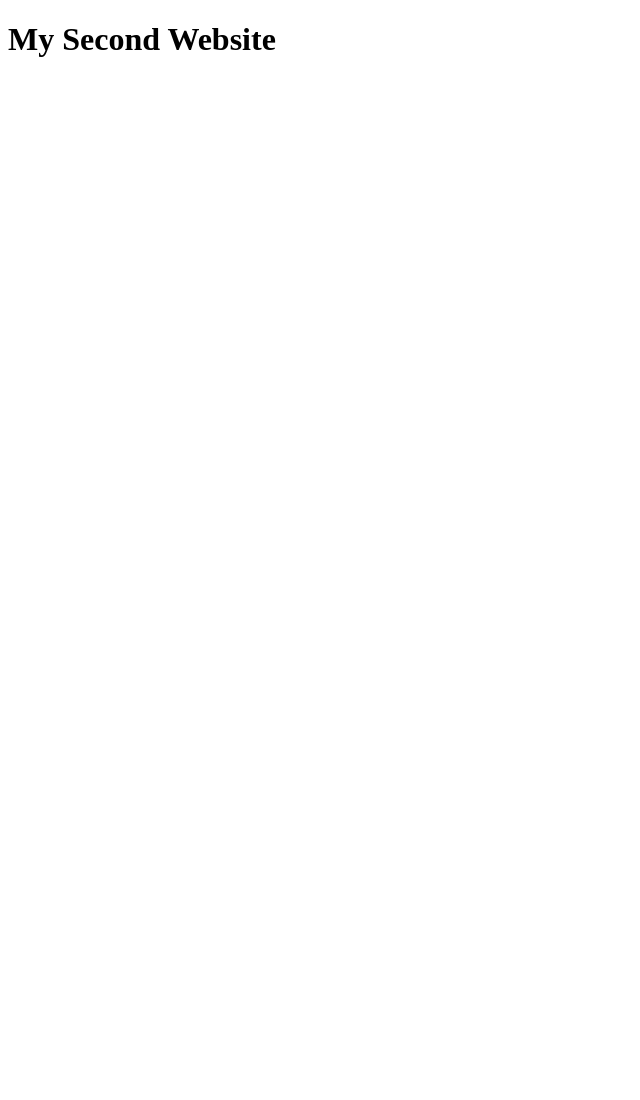
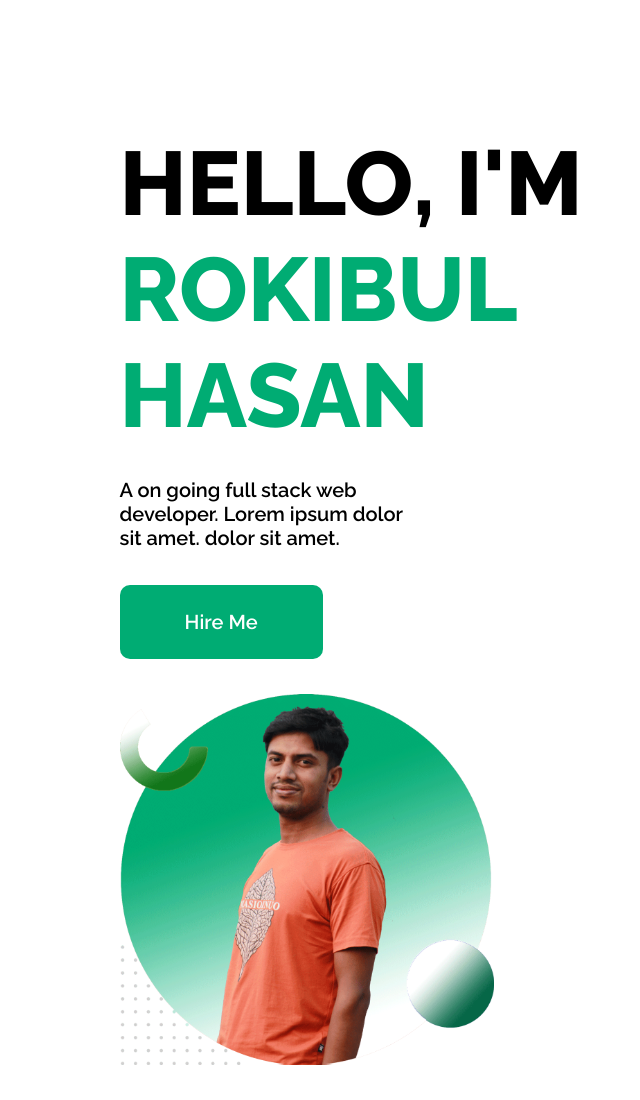
Before and after one commit to iamrokibul/web-portfolio, a plain HTML site: page index.html in a window 1280 px wide. Shown: the top 1100 px of the page, without its empty margins (0-640 px from the left). Before the commit the page ends 800 px from the top, so only its background shows below. Drawn offline with Linux system fonts and the light colour scheme.

Commit message:
change again

```diff
--- a/index.html
+++ b/index.html
@@ -3,10 +3,34 @@
 <head>
     <meta charset="UTF-8">
     <meta name="viewport" content="width=device-width, initial-scale=1.0">
-    <title>Document</title>
+    <title>Web Portfolio</title>
+    <link href="https://fonts.googleapis.com/css2?family=Raleway:wght@600;800&display=swap" rel="stylesheet">
     <link rel="stylesheet" href="style.css" type="text/css">
 </head>
 <body>
-    <h1>My Second Website</h1>
+
+    <section>
+        <div class="myselft-text similar-part">
+            <h1>HELLO, I'M</h1>
+            <h1><span>ROKIBUL HASAN</span></h1>
+            <p>A on going full stack web developer. Lorem ipsum dolor sit amet. dolor sit amet.</p>
+            <a class="button" href="#">Hire Me</a>
+        </div>
+        <div class="similar-part">
+            <img src="images/myself-pic.png" alt="">
+        </div>
+    </section>
+
+    <section>
+        <div class="similar-part">
+            <img src="images/myself-pic-2.png" alt="">
+        </div>
+        <div class="similar-part">
+            <h2>ABOUT</h2>
+            <p>Lorem ipsum dolor, sit amet consectetur adipisicing elit. Odit sint reiciendis consequatur expedita, maxime at ipsa tempore iusto quo aliquam commodi impedit earum. Ullam laborum officiis soluta fuga delectus enim sequi ducimus modi quas quia voluptates saepe vel odio, facilis dignissimos sint, consequuntur non iusto blanditiis distinctio doloremque placeat! Obcaecati!</p>
+            <a class="button" href="#">Download CV</a>
+        </div>
+    </section>
+
 </body>
 </html>
--- a/style.css
+++ b/style.css
@@ -1,3 +1,39 @@
 body{
+    font-family: 'Raleway', sans-serif;
+    color: #000;
+    margin: 0;
+    font-size: 20px;
+}
+section{}
+.similar-part {
+    width: 39%;
+    float: left;
+    padding: 30px;
+    margin-left: 7%;
+}
+.myselft-text {
+    margin-top: 100px;
+}
+.myselft-text h1{
+    font-size: 90px;
+    margin:0;
+}
+.myselft-text span{
+    color: #00AC73;
+}
+.myselft-text p{
+    width: 60%;
+    margin: 30px 0;
+    margin-bottom: 60px;
+}
+.similar-part img{
+    width: 75%;
+}
+.similar-part a.button{
+    text-decoration: none;
+    padding: 25px 65px;
+    color: #fff;
+    background: #00ac73;
+    border-radius: 10px;
 
 }
```
Also changed, not shown: images/jhankar.png (deleted), images/myself-pic-2.png (added), images/myself-pic.png (added).
